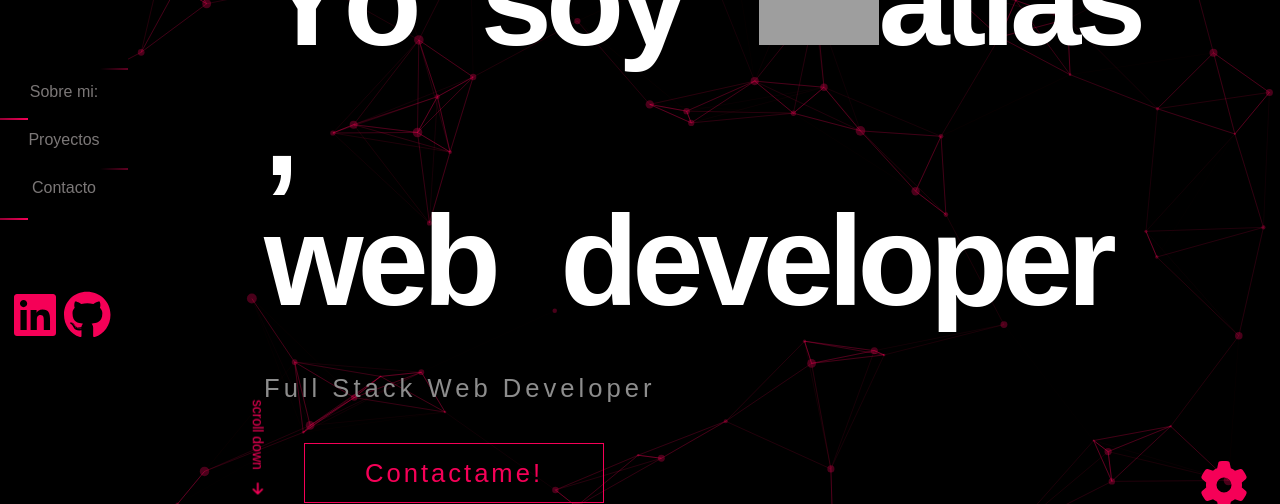
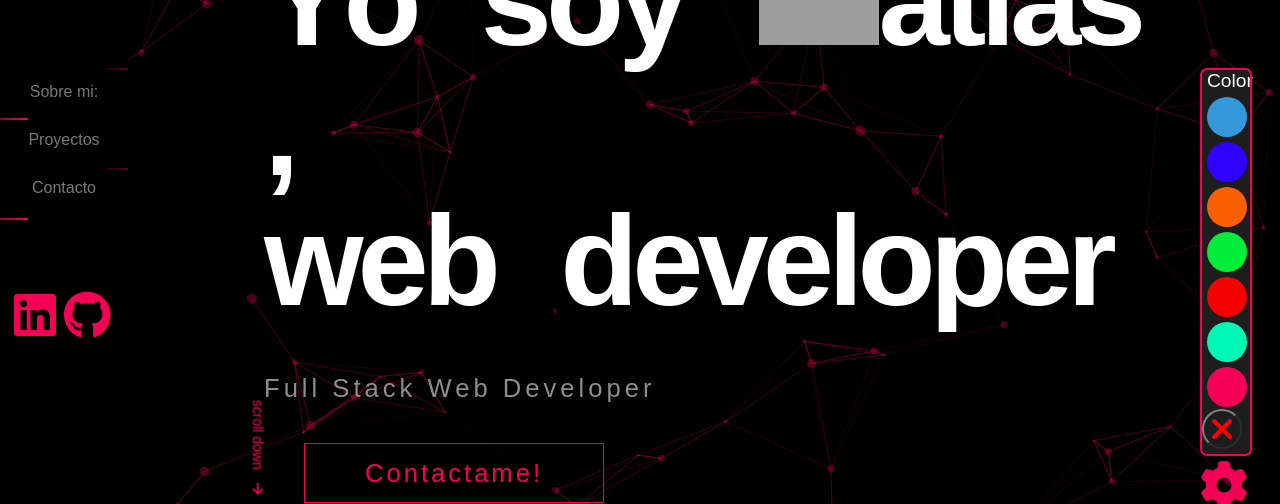
Before and after one commit to Matielota/Portfolio, a React (Create React App) app: page / in a window 1280 px wide. Both pictures are taken after a click on the element 1225 px from the left and 752 px from the top of the page. Shown: the part 266-770 px from the top of the page. Built offline with nearby package versions, Linux system fonts and the light colour scheme; grey boxes are pictures that could not be loaded; a web font is replaced by a local one.

Commit message:
Update Setting.jsx

```diff
--- a/src/Setting.jsx
+++ b/src/Setting.jsx
@@ -21,7 +21,7 @@ const SettingContainer=styled.div`
     z-index:-5;
     background-color: rgb(29, 29, 29);
     outline: 2px solid ${color};
-    ${greatView({display:"none",zIndex:"20", opacity:1})}
+    ${greatView({zIndex:20, opacity:1})}
 `
 const Title=styled.p`
 margin-left:5px;
```
